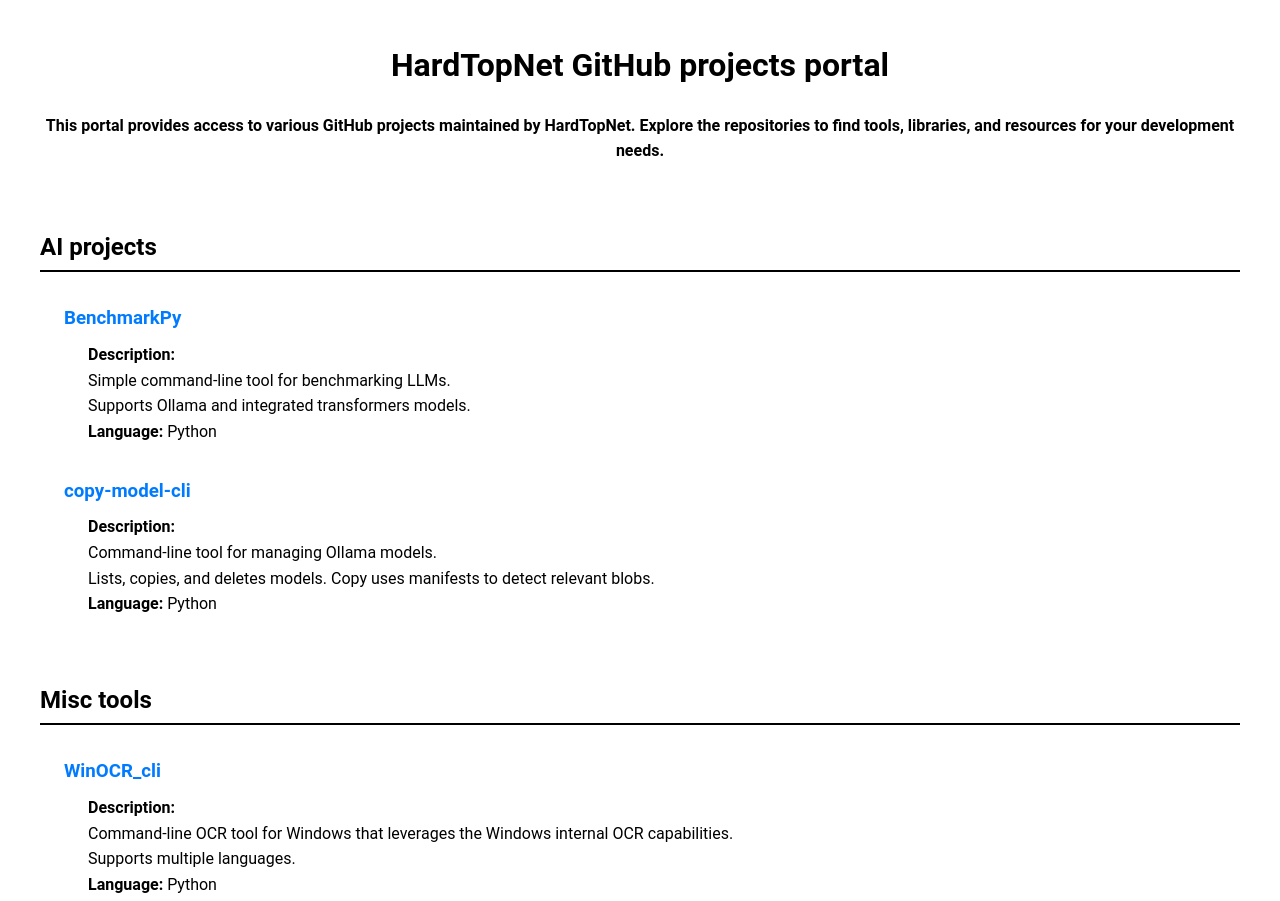
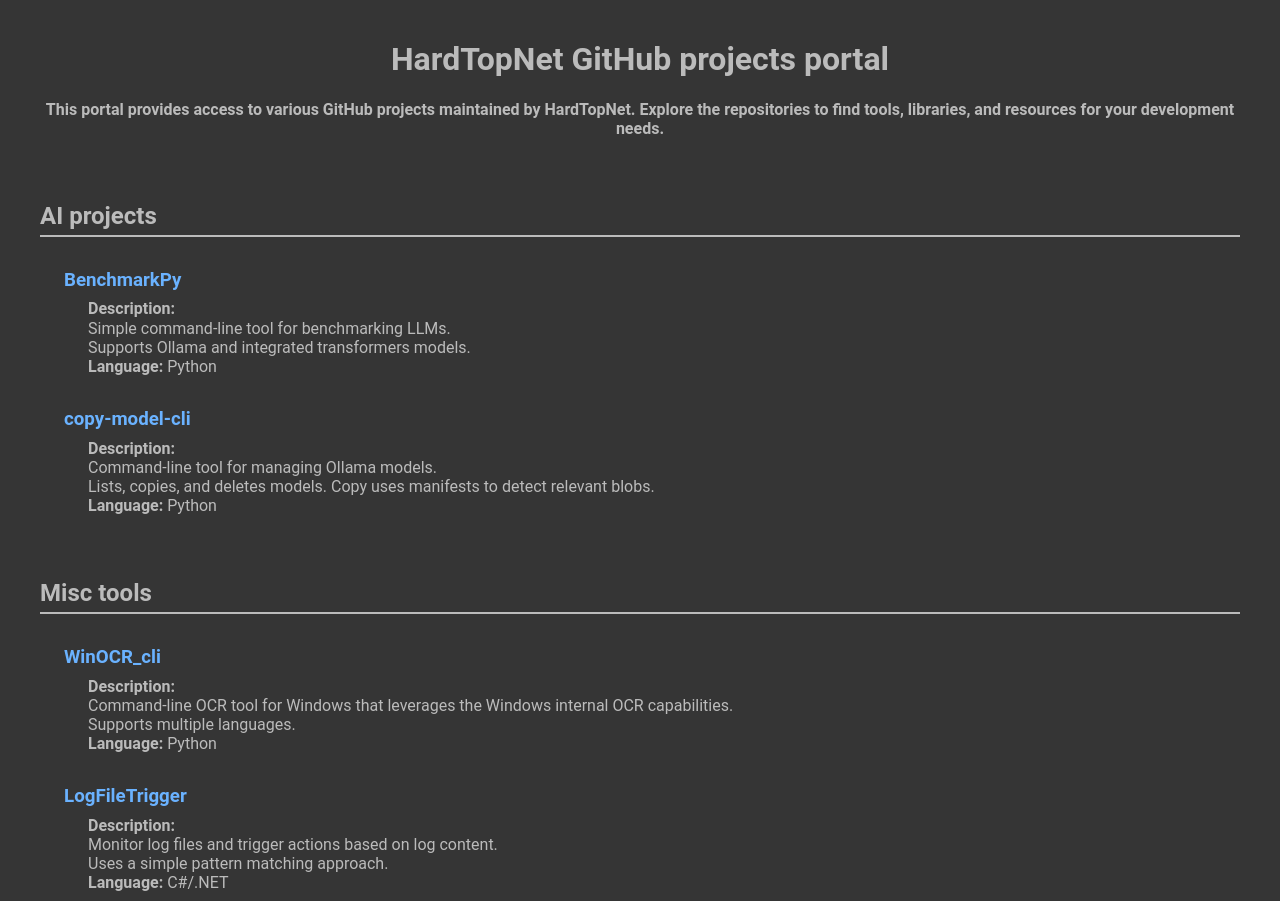
Before and after one commit to hardtopnet/hardtopnet.github.io, a plain HTML site: page index.html in a window 1280 px wide. Shown: the top 901 px of the page. Drawn offline with Linux system fonts and the light colour scheme.

Commit message:
adjusted style

```diff
--- a/index.html
+++ b/index.html
@@ -5,11 +5,37 @@
     <meta name="viewport" content="width=device-width, initial-scale=1.0">
     <title>HardTopNet GitHub projects portal</title>
     <style>
+        @import url('https://fonts.googleapis.com/css2?family=Quicksand:wght@300..700&family=Roboto+Flex:opsz,wght,XOPQ,XTRA,YOPQ,YTDE,YTFI,YTLC,YTUC@8..144,100..1000,96,468,79,-203,738,514,712&family=Roboto+Mono:ital,wght@0,100..700;1,100..700&display=swap');
+        :root {
+            --bg-color: #353535;
+            --color: #bbbbbb;
+            --link-color: #6ab2ff;
+            --footer-color: #777777;
+        }
+
         body {
-            font-family: Roboto;
+            color: var(--color);
+            background-color: var(--bg-color);
+            font-family: "Roboto", sans-serif;
+            font-optical-sizing: auto;
+            font-weight: 400;
+            font-style: normal;
+            font-variation-settings:
+                "slnt" 0,
+                "wdth" 100,
+                "GRAD" 0,
+                "XOPQ" 96,
+                "XTRA" 468,
+                "YOPQ" 79,
+                "YTAS" 750,
+                "YTDE" -203,
+                "YTFI" 738,
+                "YTLC" 514,
+                "YTUC" 712;
             margin: 40px;
-            line-height: 1.6;
+            line-height: 1.2;
         }
+
         header {
             text-align: center;
             margin-bottom: 40px;
@@ -20,7 +46,7 @@
 
         .projects h2 {
             margin-top: 64px;
-            border-bottom: 2px solid #000;
+            border-bottom: 2px solid var(--color);
             padding-bottom: 4px;
             margin-bottom: 28px;
         }
@@ -28,19 +54,16 @@
         .projects .project {
             margin-bottom: 2px;
         }
-
         .projects .project a {
             text-decoration: none;
-            color: #007bff;
+            color: var(--link-color);
             margin-bottom: 0px;
             padding-bottom: 0px;
         }
-
         .projects .project a h3 {
             padding-left: 24px;
             margin: 32px 0px 0px 0px
         }
-
         .projects .project p {
             margin-top: 8px;
             margin-bottom: 2px;
@@ -50,9 +73,9 @@
         footer {
             text-align: center;
             margin-top: 96px;
-            border-top: 1px solid #666;
+            border-top: 1px solid var(--footer-color);
             font-size: 0.9em;
-            color: #666;
+            color: var(--footer-color);
         }
     </style>
 </head>
```
